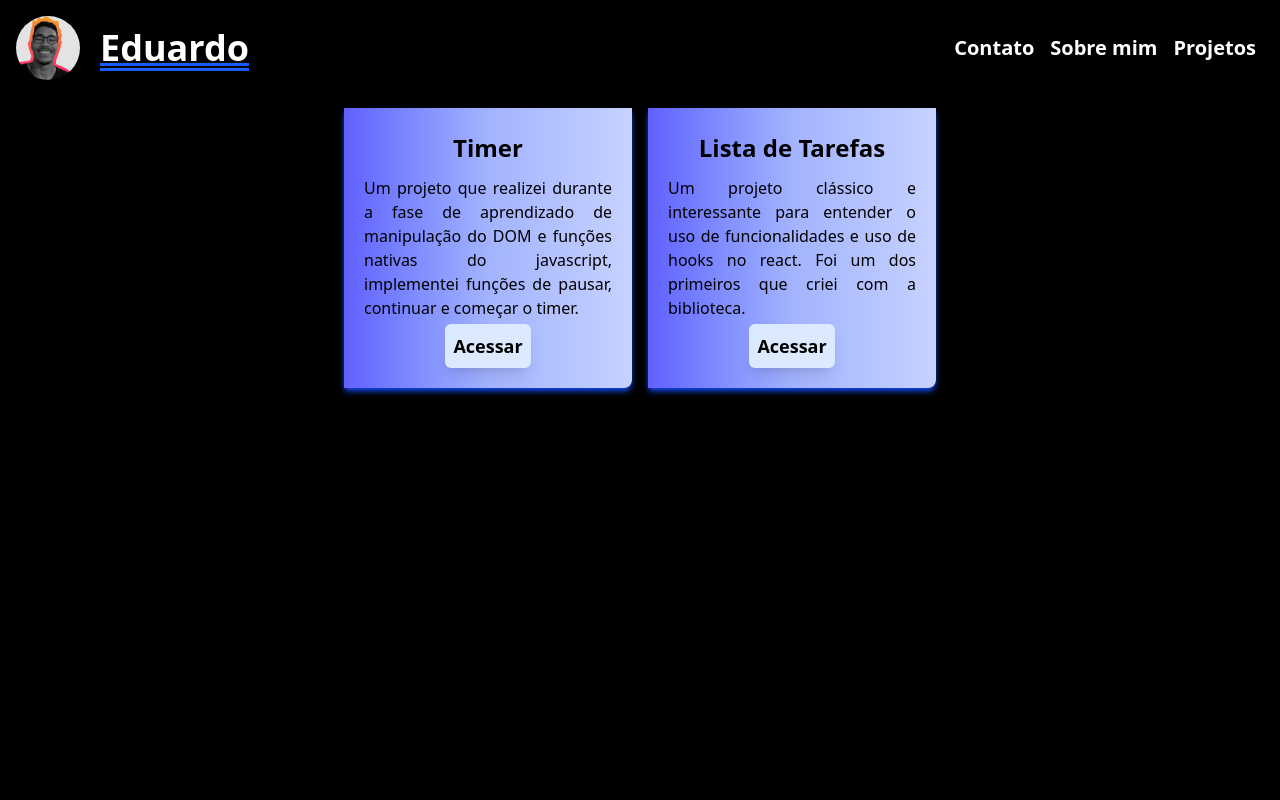
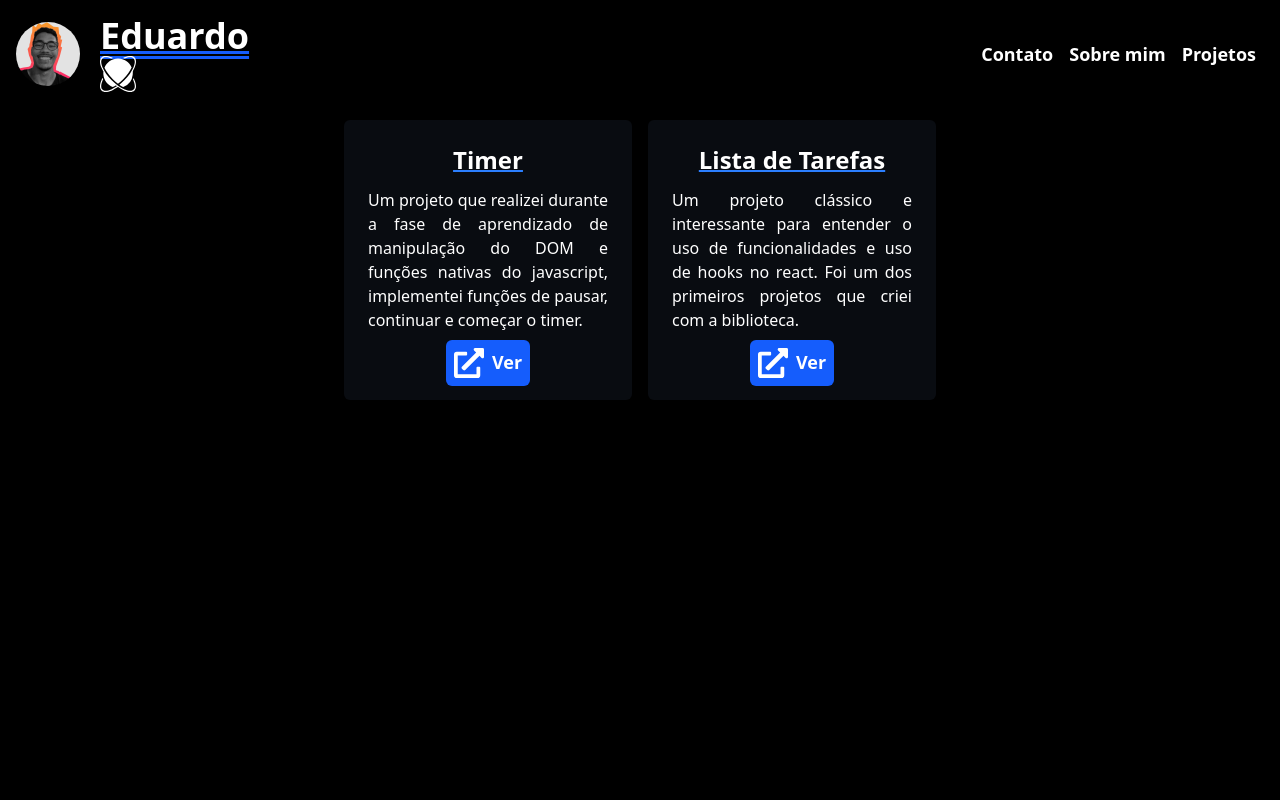
Before and after one commit to EduardoSantos2231/Porfolio_v1.0, a React (Vite) app: page /projects in a window 1280 px wide. Shown: the top 800 px of the page. Built offline with nearby package versions, Linux system fonts and the light colour scheme.

Commit message:
fix: ajuste de cards de projetos

```diff
--- a/src/Screens/Projects.tsx
+++ b/src/Screens/Projects.tsx
@@ -9,7 +9,7 @@ export default function Projects() {
         manipulação do DOM e funções nativas do javascript, implementei funções de pausar, continuar e começar o timer."
         link="https://eduardosantos2231.github.io/Timer/"/>
 
-        <Card title="Lista de Tarefas" description="Um projeto clássico e interessante para entender o uso de funcionalidades e uso de hooks no react. Foi um dos primeiros que criei com a biblioteca."
+        <Card title="Lista de Tarefas" description="Um projeto clássico e interessante para entender o uso de funcionalidades e uso de hooks no react. Foi um dos primeiros projetos que criei com a biblioteca."
         link="https://eduardosantos2231.github.io/ListaTarefas/"/>
     </div>
   )
--- a/src/components/Card.tsx
+++ b/src/components/Card.tsx
@@ -1,3 +1,5 @@
+import { FaExternalLinkAlt } from "react-icons/fa";
+
 interface cardsData{
     title: string,
     description: string,
@@ -7,14 +9,18 @@ interface cardsData{
 
 export default function Card({title, description, link}: cardsData) {
   return (
-    <div className="rounded-br-md bg-linear-to-r text-black from-indigo-500 via-indigo-300 to-indigo-200 w-72 h-70 text-center flex flex-col p-5 shadow-md shadow-blue-700">
+    <div className="rounded-sm w-72 h-70 text-center flex flex-col p-6 bg-gray-800/30 gap-2">
 
         <div className="my-auto">
-            <h1 className="font-bold h-11 text-2xl">{title}</h1>
+            <h1 className="font-bold h-11 text-2xl underline decoration-2 decoration-blue-500">
+              {title}
+            </h1>
             <p className="text-justify">{description}</p>
         </div>
         <div className="flex justify-center">
-            <p className="bg-blue-100 hover:scale-110 transition hover:opacity-90 text-lg p-2 rounded-sm font-semibold shadow-lg"><a target="_blank" href={link}>Acessar</a></p>
+            <p className="bg-blue-600 hover:scale-110 transition hover:opacity-90 text-lg p-2 rounded-sm font-semibold ">
+              <a className="flex gap-2" target="_blank" href={link}><FaExternalLinkAlt size={30}/>Ver</a>
+            </p>
         </div>
 
     </div>
--- a/src/components/Header.tsx
+++ b/src/components/Header.tsx
@@ -1,5 +1,6 @@
 import { Link } from "react-router-dom"
 import profile_pic from "@/assets/first_opt.png"
+import { SiReactos } from "react-icons/si";
 export default function Header() {
   return (
     <div className="flex text-white font-bold font-stretch-condensed md:text-xl py-2">
@@ -7,11 +8,11 @@ export default function Header() {
 
             <div className="mr-auto flex gap-5 items-center">
               <img className="rounded-full w-12 md:w-16" src={profile_pic} alt="" />
-              <h1 className="hidden sm:block underline decoration-blue-600 decoration-double md:text-4xl">Eduardo</h1>
+              <h1 className="hidden sm:block underline decoration-blue-600 decoration-double md:text-4xl">Eduardo<SiReactos/></h1>
             </div>
 
             <nav className="p-2">
-            <ul className="flex gap-4">
+            <ul className="flex gap-4 text-lg">
               <li className="hover:underline ease-in hover:decoration-blue-600 hover:scale-110 transition"><Link to={"contact"}>Contato</Link></li>
               <li className="hover:underline ease-in hover:decoration-blue-600 hover:scale-110 transition"><Link to={"about"}>Sobre mim</Link></li>
               <li className="hover:underline ease-in hover:decoration-blue-600 hover:scale-110 transition"><Link to={"projects"}>Projetos</Link></li>
```
Also changed, not shown: src/assets/second_opt.png (deleted).
